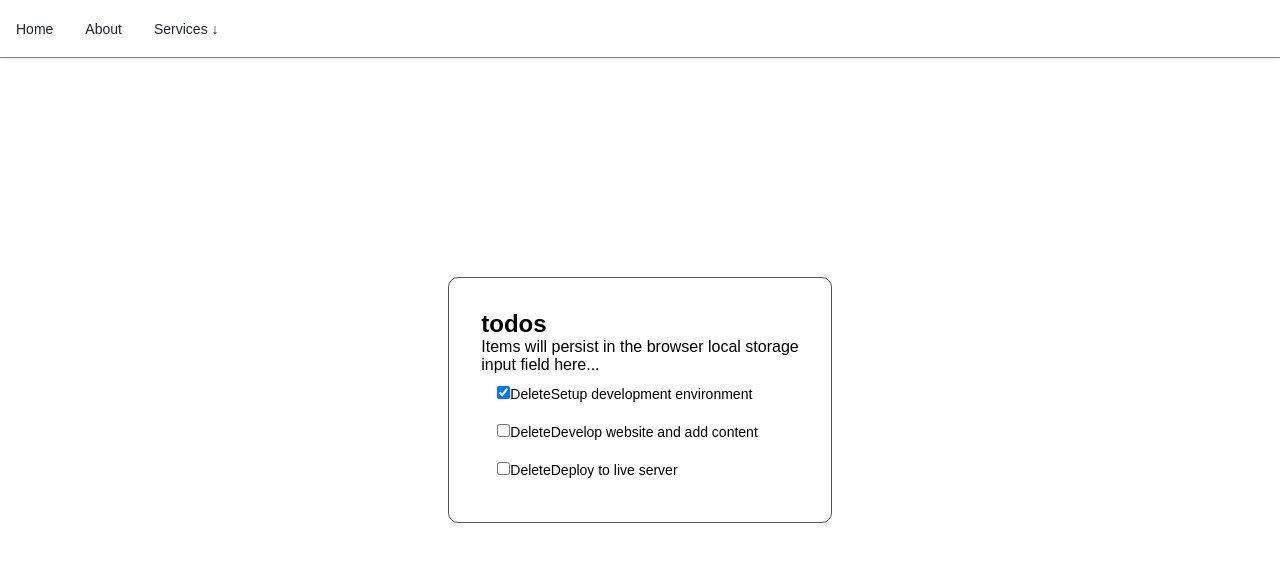
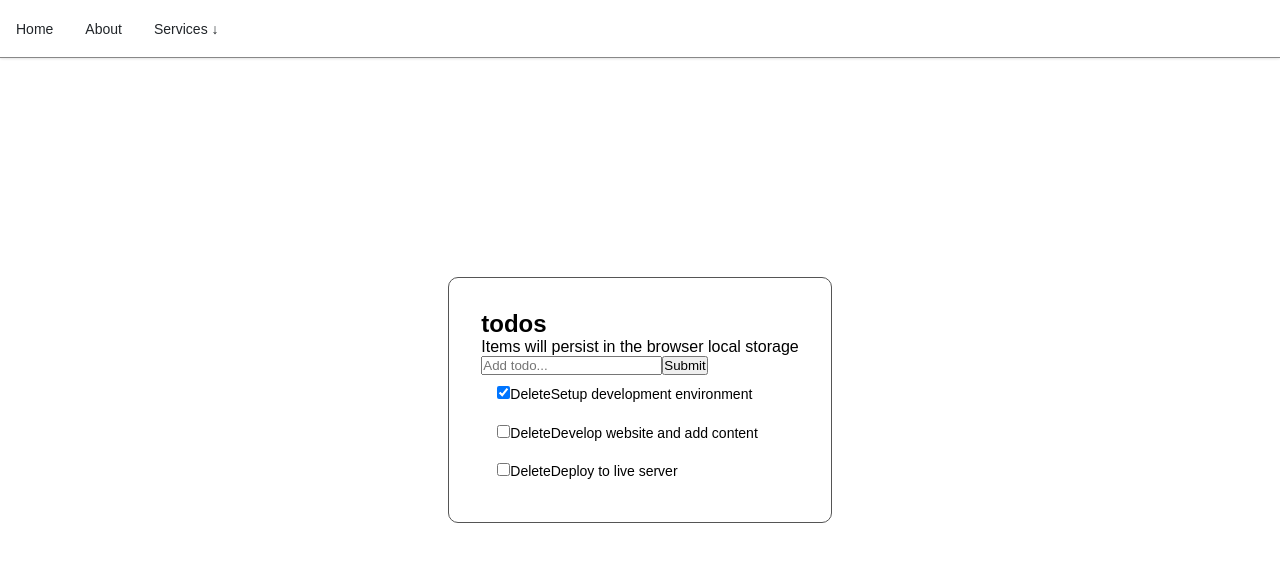
Before and after one commit to dennis-every/react-vite-todos, a React app: page / in a window 1280 px wide. Shown: the top 562 px of the page. Built offline with nearby package versions, Linux system fonts and the light colour scheme; the HTML template or start-up script is replaced by a standard one.

Commit message:
Add input todo component

```diff
--- a/src/components/InputTodo.jsx
+++ b/src/components/InputTodo.jsx
@@ -1,2 +1,8 @@
-const InputTodo = () => <div>input field here...</div>;
+const InputTodo = () => (
+  <form>
+    <input type="text" placeholder="Add todo..." />
+    <button type="submit">Submit</button>
+  </form>
+);
+
 export default InputTodo;
```
